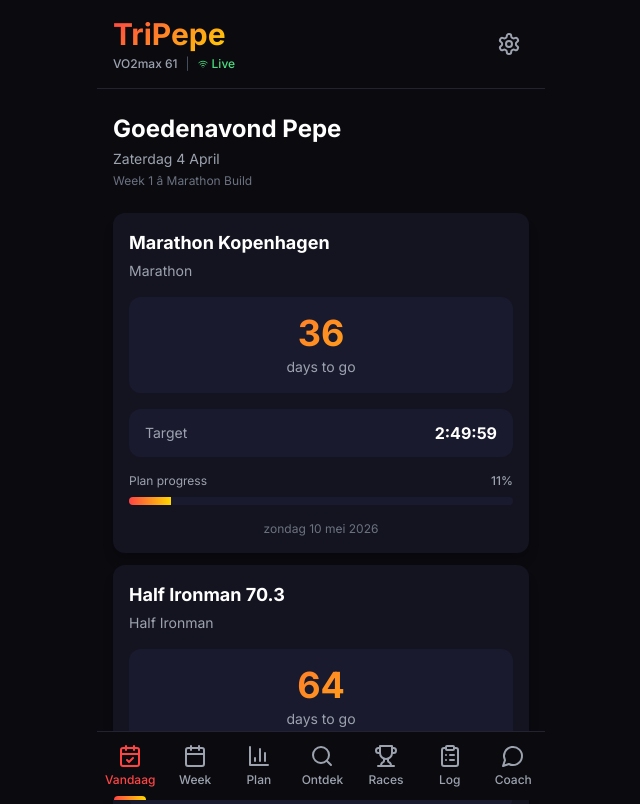
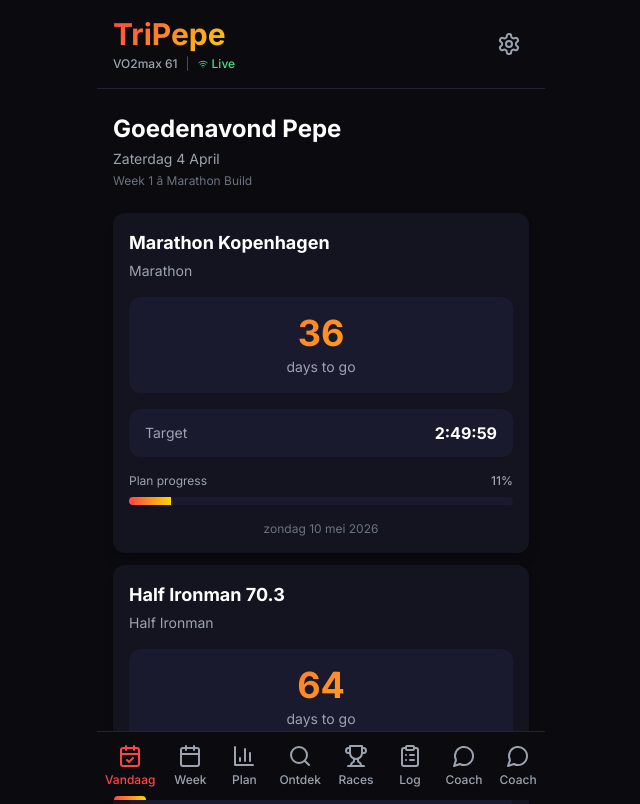
Before and after one commit to Pepevdk96/tripepe, a Next.js app: page / in a window 1280 px wide. Shown: the top 804 px of the page, without its empty margins (319-959 px from the left). Built offline with nearby package versions, Linux system fonts and the light colour scheme; no server answers; the database is empty.

Commit message:
Add AI Coach tab to bottom navigation

```diff
--- a/app/page.tsx
+++ b/app/page.tsx
@@ -9,6 +9,7 @@ import PlanView from '@/components/PlanView'
 import RacesView from '@/components/RacesView'
 import LogView from '@/components/LogView'
 import RaceFinder from '@/components/RaceFinder'
+import CoachChat from '@/components/coach-chat'
 import CoachChat from '@/components/coach-chat'
 import { useTriPepeData } from '@/lib/useTriPepeData'
 import { RefreshCw } from 'lucide-react'
@@ -33,6 +34,8 @@ export default function Home() {
         return <LogView completedWorkouts={completedWorkouts} garminSync={garminSync} onSync={refetch} />
       case 'coach':
         return <CoachChat />
+      case 'coach':
+        return <CoachChat />
       default:
         return <TodayView trainingPlan={trainingPlan} races={races} completedWorkouts={completedWorkouts} />
     }
--- a/components/TabNav.tsx
+++ b/components/TabNav.tsx
@@ -15,6 +15,7 @@ export default function TabNav({ activeTab, onTabChange }: TabNavProps) {
     { id: 'discover', label: 'Ontdek', icon: Search },
     { id: 'races', label: 'Races', icon: Trophy },
     { id: 'log', label: 'Log', icon: ClipboardList },
+    { id: 'coach', label: 'Coach', icon: MessageCircle },
     { id: 'coach', label: 'Coach', icon: MessageCircle },
   ]
 
```
